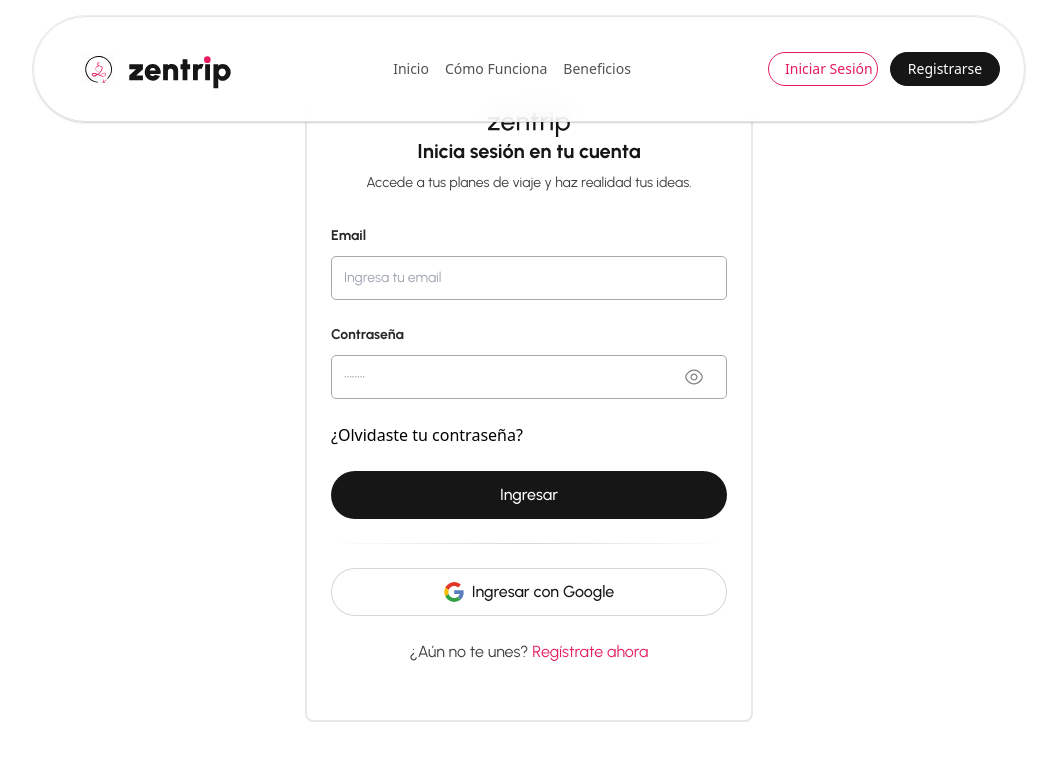
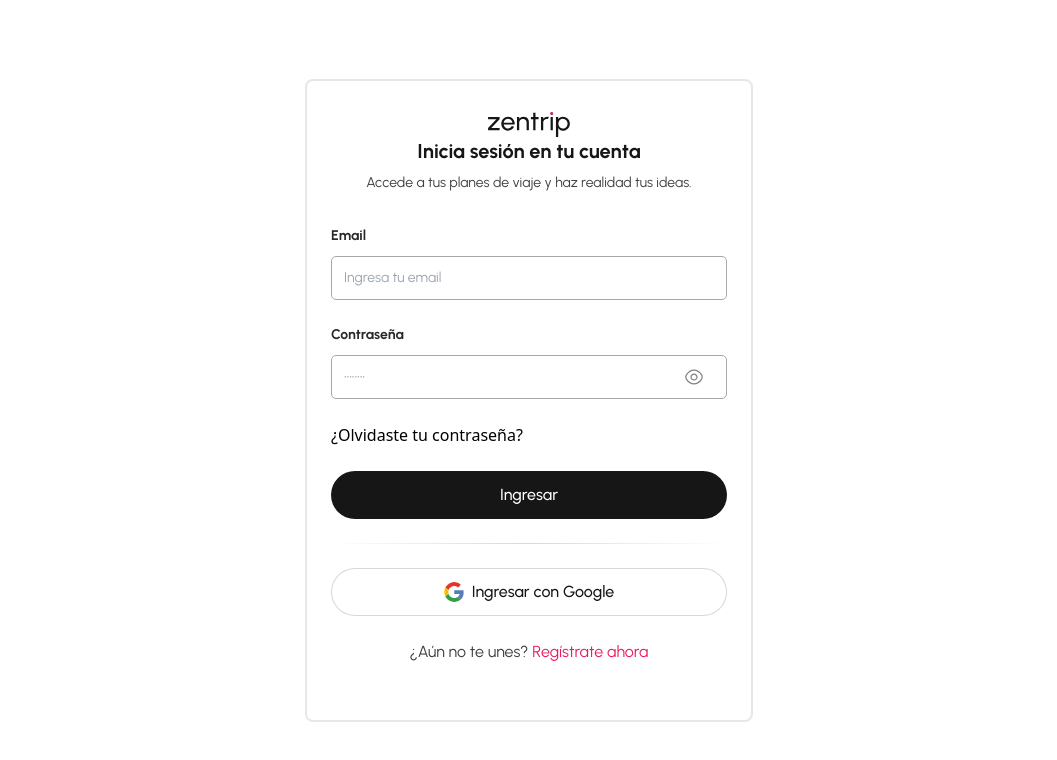
Before and after one commit to Ignacio918/viajes-app, a React (Vite) app in the folder viajes-app/: page /login in a window 1280 px wide. Shown: the top 760 px of the page, without its empty margins (111-1168 px from the left). Built offline with nearby package versions, Linux system fonts and the light colour scheme; a web font is replaced by a local one.

Commit message:
sidebar nuevo

```diff
--- a/viajes-app/src/App.tsx
+++ b/viajes-app/src/App.tsx
@@ -51,11 +51,12 @@ const App: React.FC = () => {
 
   const AppContent = () => {
     const location = useLocation()
-    const isDashboardRoute = location.pathname.startsWith("/dashboard")
+    const hideNavbar =
+      location.pathname.startsWith("/dashboard") || location.pathname === "/login" || location.pathname === "/register"
 
     return (
       <div className="min-h-screen flex flex-col bg-gray-50 dark:bg-gray-900">
-        {!isDashboardRoute && <Navbar />}
+        {!hideNavbar && <Navbar />}
         <Routes>
           {/* Rutas de autenticación sin Navbar ni Footer */}
           <Route
@@ -131,6 +132,7 @@ const App: React.FC = () => {
               </>
             }
           />
+          <Route path="/logout" element={<Navigate to="/" replace />} />
         </Routes>
       </div>
     )
```
